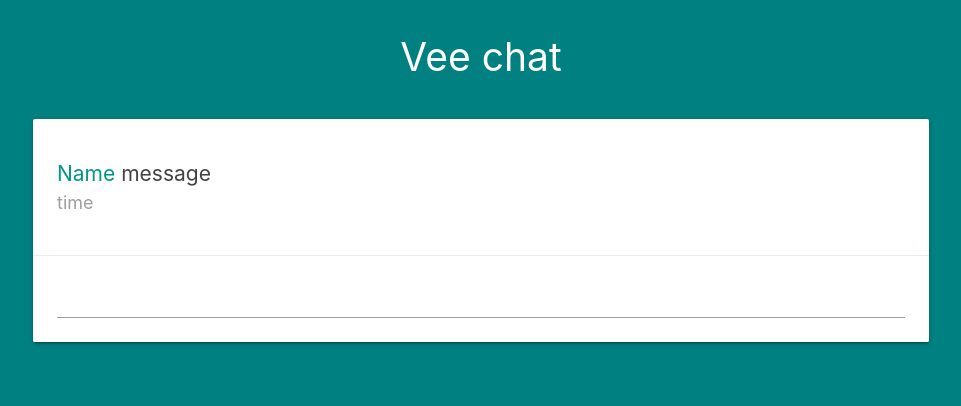
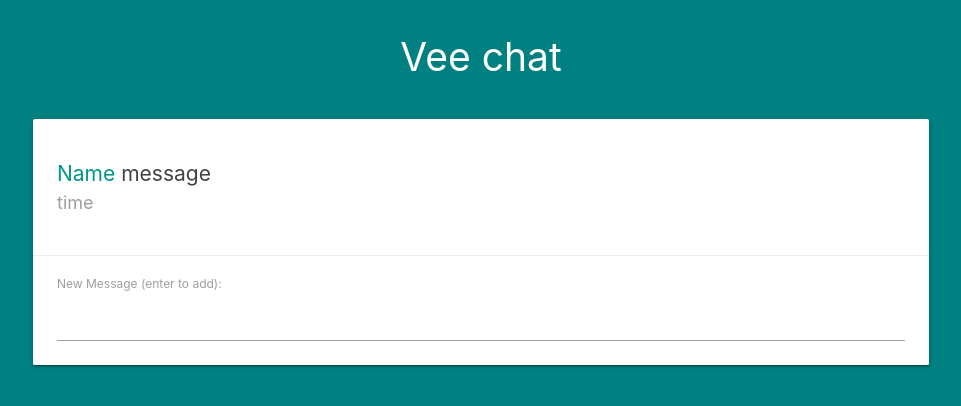
Before and after one commit to robertobirijnr/vee-chat, a Vue app: page / in a window 1280 px wide. Both pictures are taken after typing "Sample" into the empty fields and a click on the button "ENTER CHAT". Shown: the top 406 px of the page, without its empty margins (159-1120 px from the left). Built offline with nearby package versions, Linux system fonts and the light colour scheme.

Commit message:
new message

```diff
--- /dev/null
+++ b/src/components/newMessage.vue
@@ -0,0 +1,27 @@
+<template>
+  <div class="new-message">
+    <form @submit.prevent="addMessage">
+      <label for="new-message">New Message (enter to add):</label>
+      <input type="text" name="new-message" v-model="newMessage" />
+    </form>
+  </div>
+</template>
+
+<script>
+export default {
+  name: "NewMessage",
+  props: ["name"],
+  data() {
+    return {
+      newMessage: "",
+    };
+  },
+  methods: {
+    addMessage() {
+      console.log(this.newMessage, this.name, Date.now());
+    },
+  },
+};
+</script>
+
+<style lang="scss" scoped></style>
--- a/src/views/Chat.vue
+++ b/src/views/Chat.vue
@@ -12,16 +12,20 @@
         </ul>
       </div>
       <div class="card-action">
-        <input type="text" />
+        <newMessage :name="name" />
       </div>
     </div>
   </div>
 </template>
 
 <script>
+import newMessage from "@/components/newMessage";
 export default {
   name: "chat",
   props: ["name"],
+  components: {
+    newMessage,
+  },
   data() {
     return {};
   },
```
Also changed, not shown: src/components/chat.vue (deleted, +0 -17 lines).
